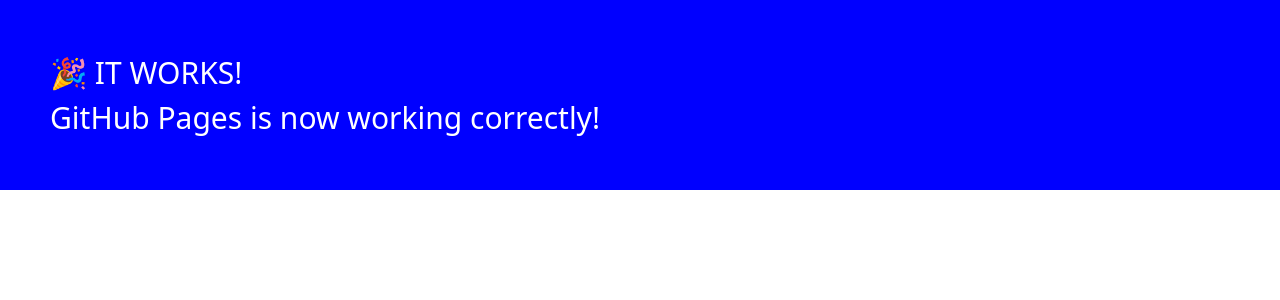
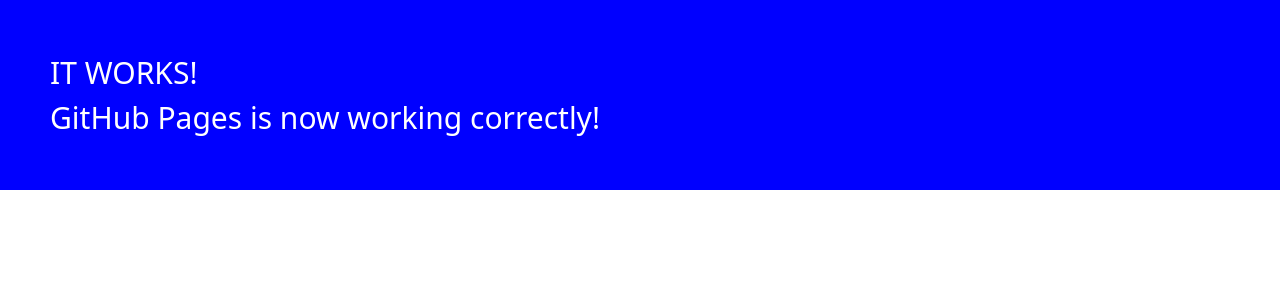
Before and after one commit to MissCeptstudios/ib-calculator, a React (Vite) app: page / in a window 1280 px wide. Shown: the top 300 px of the page. Built offline with nearby package versions, Linux system fonts and the light colour scheme.

Commit message:
Update App.jsx

```diff
--- a/src/App.jsx
+++ b/src/App.jsx
@@ -1,7 +1,7 @@
 function App() {
   return (
     <div style={{padding: '50px', background: 'blue', color: 'white', fontSize: '30px'}}>
-      <h1>🎉 IT WORKS!</h1>
+      <h1> IT WORKS!</h1>
       <p>GitHub Pages is now working correctly!</p>
     </div>
   )
```
